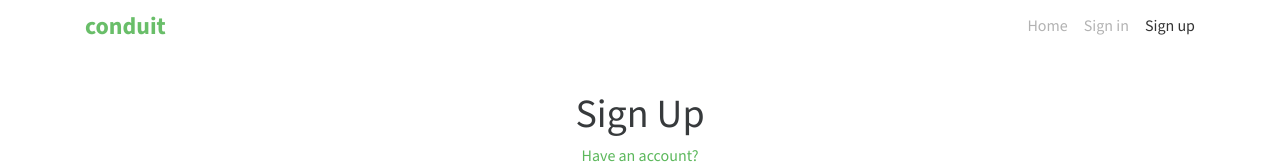
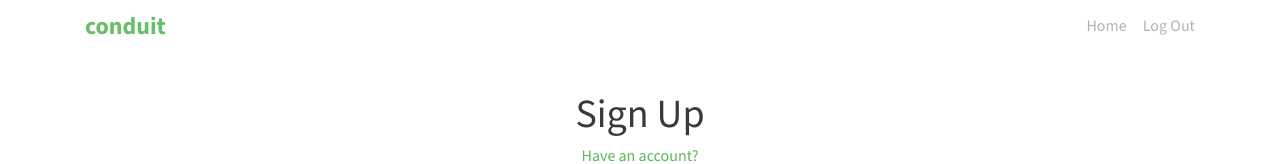
Before and after one commit to Evdokiaaa/Conduit, a React (Vite) app: page /register in a window 1280 px wide. Shown: the top 164 px of the page. Built offline with nearby package versions, Linux system fonts and the light colour scheme.

Commit message:
add Logout

```diff
--- a/src/components/Header/index.tsx
+++ b/src/components/Header/index.tsx
@@ -1,8 +1,10 @@
 import { Link, NavLink } from "react-router-dom";
 import "./style.scss";
 import Container from "../Container";
+import { useAuth } from "../../hooks/useAuth";
 
 const Header = () => {
+  const { isLoggedIn, logOut } = useAuth();
   return (
     <header className="header">
       <Container>
@@ -23,6 +25,20 @@ const Header = () => {
                 Home
               </NavLink>
             </li>
+            {isLoggedIn ? (
+              <li className="nav__item">
+                <NavLink
+                  className={({ isActive }) =>
+                    isActive ? "nav__item-link active" : "nav__item-link"
+                  }
+                  onClick={logOut}
+                  to="/"
+                >
+                  Log Out
+                </NavLink>
+              </li>
+            ) : (
+              <>
                 <li className="nav__item">
                   <NavLink
                     className={({ isActive }) =>
@@ -43,6 +59,8 @@ const Header = () => {
                     Sign up
                   </NavLink>
                 </li>
+              </>
+            )}
           </ul>
         </nav>
       </Container>
--- /dev/null
+++ b/src/hooks/useAuth.ts
@@ -0,0 +1,32 @@
+import { useLazyLoginQuery, useLazyRegisterQuery } from "../api/auth";
+import { selectedUser, setUser } from "../store/authSlice";
+import { useAppDispatch, useAppSelector } from "../store/store";
+import { LoginUser } from "../types/Login";
+import { RegisterUser } from "../types/Register";
+
+export const useAuth = () => {
+  const user = useAppSelector(selectedUser);
+  console.log("USER", user);
+  const isLoggedIn = Boolean(user);
+  const [triggerLogin] = useLazyLoginQuery();
+  const dispatch = useAppDispatch();
+  const loginUser = async (values: LoginUser["user"]) => {
+    const { data } = await triggerLogin(values, false);
+    if (!data) {
+      throw new Error("No Data");
+    }
+    dispatch(setUser(data.user));
+  };
+  const [triggerRegister] = useLazyRegisterQuery();
+  const registerUser = async (values: RegisterUser["user"]) => {
+    const { data } = await triggerRegister(values, false);
+    if (!data) {
+      throw new Error("No Data");
+    }
+    dispatch(setUser(data.user));
+  };
+  const logOut = () => {
+    dispatch(setUser(null));
+  };
+  return { isLoggedIn, loginUser, registerUser, logOut };
+};
--- a/src/pages/Auth/SignIn/index.tsx
+++ b/src/pages/Auth/SignIn/index.tsx
@@ -7,10 +7,8 @@ import * as yup from "yup";
 import { yupResolver } from "@hookform/resolvers/yup";
 import AuthBtn from "../../../components/UI/AuthBtn";
 import { ValidationError } from "../../../types/ValidationErrors";
-import { useLazyLoginQuery } from "../../../api/auth";
 import { toast } from "react-toastify";
-import { setUser } from "../../../store/authSlice";
-import { useDispatch } from "react-redux";
+import { useAuth } from "../../../hooks/useAuth";
 
 interface SignInInputs {
   email: string;
@@ -22,9 +20,9 @@ const validationSchema = yup.object({
 });
 
 const SignIn = () => {
-  const [triggerLogin] = useLazyLoginQuery();
+  const { loginUser } = useAuth();
   const navigate = useNavigate();
-  const dispatch = useDispatch();
+
   const {
     register,
     handleSubmit,
@@ -38,11 +36,7 @@ const SignIn = () => {
   });
   const onSubmit = async (values: SignInInputs) => {
     try {
-      const { data } = await triggerLogin(values, false);
-      if (!data) {
-        throw new Error("No Data");
-      }
-      dispatch(setUser(data.user));
+      await loginUser(values);
       navigate("/");
     } catch (e) {
       toast.error("An Error Occurred");
--- a/src/pages/Auth/SignUp/index.tsx
+++ b/src/pages/Auth/SignUp/index.tsx
@@ -7,10 +7,9 @@ import * as yup from "yup";
 import { yupResolver } from "@hookform/resolvers/yup";
 import AuthBtn from "../../../components/UI/AuthBtn";
 import { ValidationError } from "../../../types/ValidationErrors";
-import { useLazyRegisterQuery } from "../../../api/auth";
 import { toast } from "react-toastify";
-import { setUser } from "../../../store/authSlice";
-import { useDispatch } from "react-redux";
+import { useAuth } from "../../../hooks/useAuth";
+
 interface SignUpInputs {
   username: string;
   email: string;
@@ -23,9 +22,8 @@ const validationSchema = yup.object({
 });
 
 const SignUp = () => {
-  const [triggerRegister] = useLazyRegisterQuery();
+  const { registerUser } = useAuth();
   const navigate = useNavigate();
-  const dispatch = useDispatch();
   const {
     register,
     handleSubmit,
@@ -40,11 +38,7 @@ const SignUp = () => {
   });
   const onSubmit = async (values: SignUpInputs) => {
     try {
-      const { data } = await triggerRegister(values, false);
-      if (!data) {
-        throw new Error("No Data");
-      }
-      dispatch(setUser(data.user));
+      await registerUser(values);
       navigate("/");
     } catch (e) {
       toast.error("An Error Occurred");
--- a/src/store/authSlice.ts
+++ b/src/store/authSlice.ts
@@ -1,16 +1,21 @@
 import { PayloadAction, createSlice } from "@reduxjs/toolkit";
-import { RegisterUser, RegisterUserBio } from "../types/Register";
+import { RegisterUserBio } from "../types/Register";
+import { RootState } from "./store";
 const initialState = {
-  user: {},
+  user: {} || null,
 };
 export const authSlice = createSlice({
   name: "auth",
   initialState,
   reducers: {
-    setUser: (state, action: PayloadAction<RegisterUserBio["user"]>) => {
+    setUser: (state, action: PayloadAction<RegisterUserBio["user"] | null>) => {
+      if (action.payload === null) {
+        state.user = null;
+        return;
+      }
       state.user = { ...action.payload };
     },
   },
 });
-
+export const selectedUser = (state: RootState) => state.auth.user;
 export const { setUser } = authSlice.actions;
--- a/src/store/store.ts
+++ b/src/store/store.ts
@@ -8,6 +8,14 @@ import { authSlice } from "./authSlice";
 import storage from "redux-persist/lib/storage";
 import persistReducer from "redux-persist/es/persistReducer";
 import persistStore from "redux-persist/es/persistStore";
+import {
+  FLUSH,
+  PAUSE,
+  PERSIST,
+  PURGE,
+  REGISTER,
+  REHYDRATE,
+} from "redux-persist";
 
 const persistConfig = {
   key: "Conduit",
@@ -28,11 +36,11 @@ const persistedReducer = persistReducer(
 export const store = configureStore({
   reducer: persistedReducer,
   middleware: (getDefaultMiddleware) =>
-    getDefaultMiddleware({ serializableCheck: false }).concat(
-      feedApi.middleware,
-      profileApi.middleware,
-      authApi.middleware
-    ),
+    getDefaultMiddleware({
+      serializableCheck: {
+        ignoredActions: [FLUSH, REHYDRATE, PAUSE, PERSIST, PURGE, REGISTER],
+      },
+    }).concat(feedApi.middleware, profileApi.middleware, authApi.middleware),
 });
 export const persistor = persistStore(store);
 export type RootState = ReturnType<typeof store.getState>;
```
Lines whose indentation alone changed are shown as unchanged.
